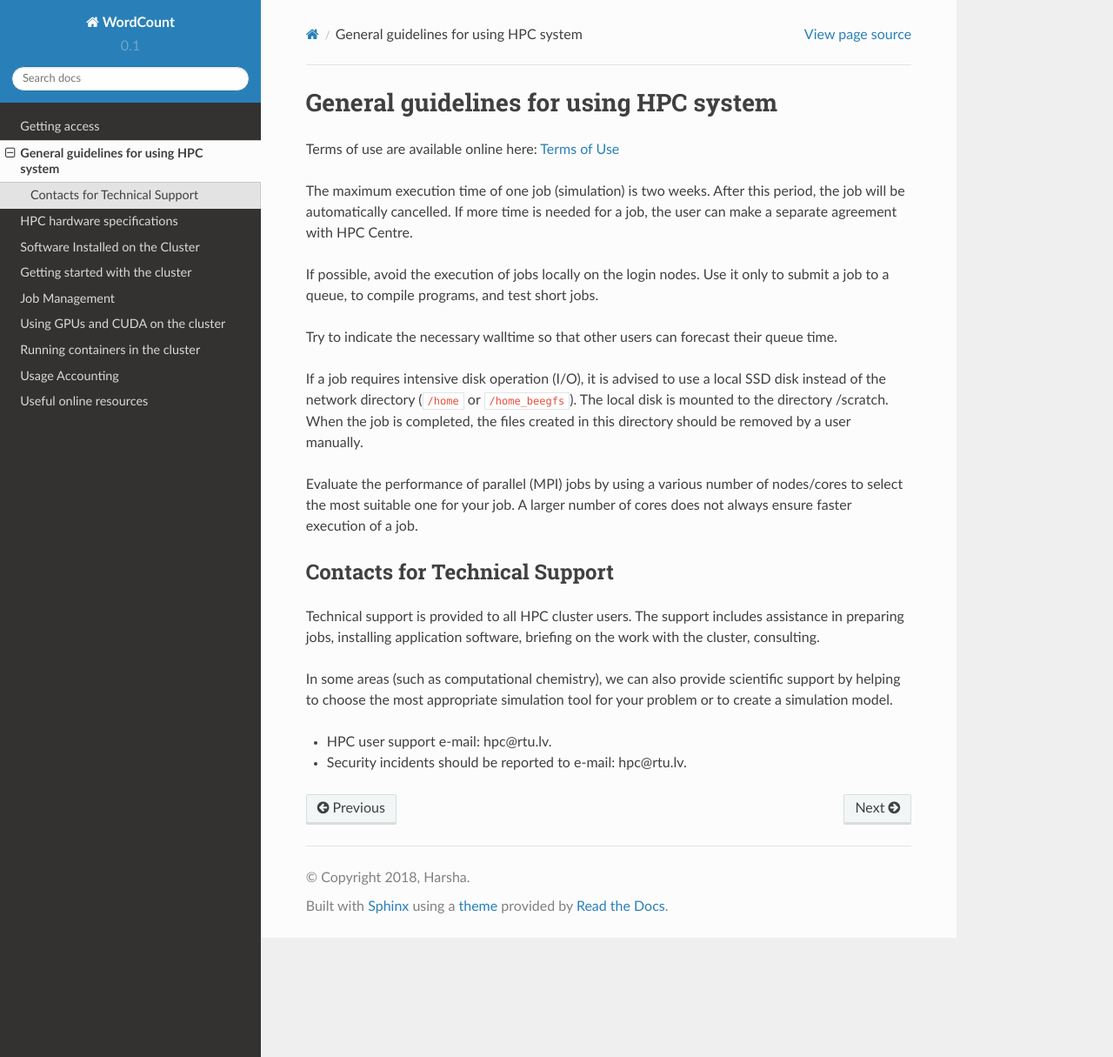
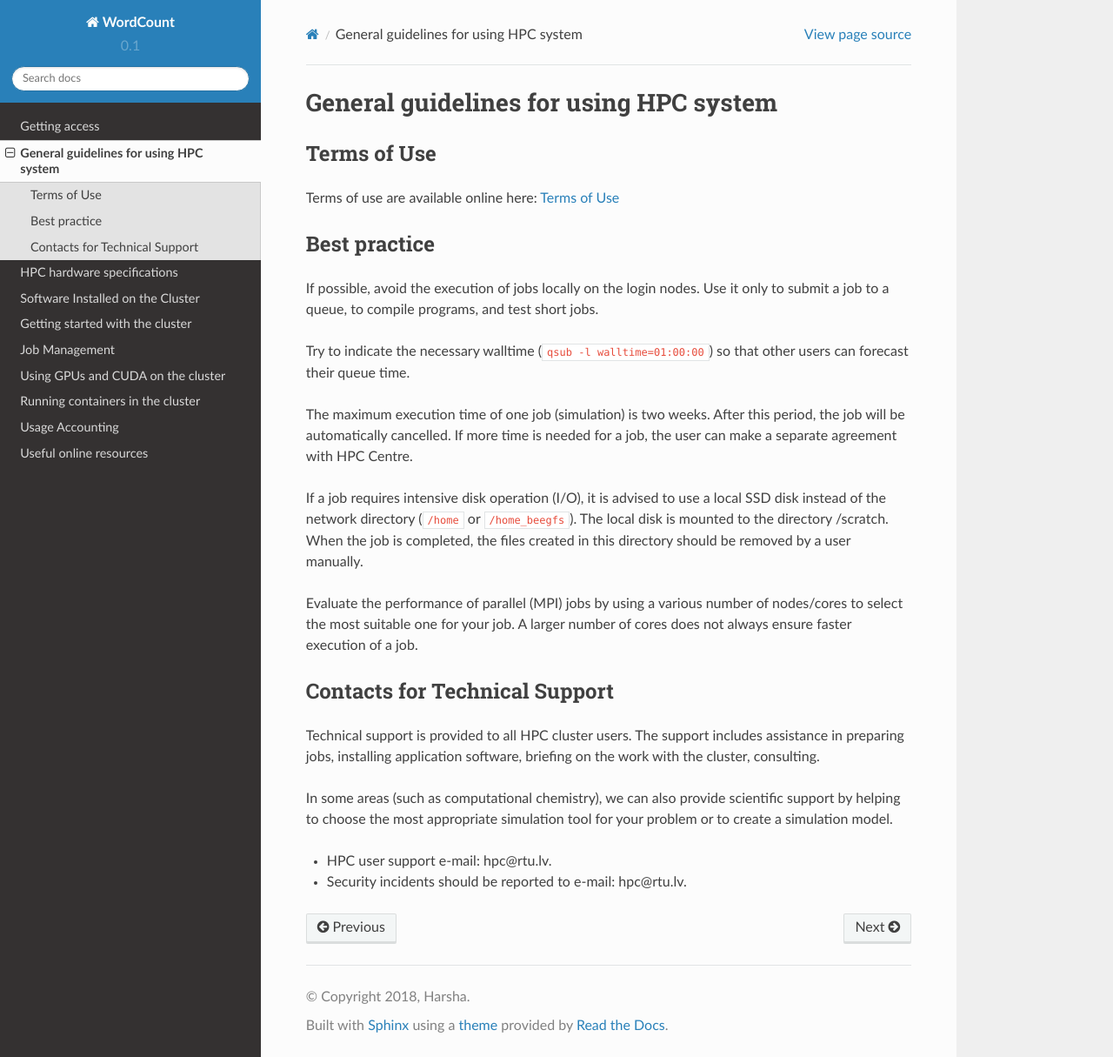
Before and after one commit to cikol/hpc-guide, a Sphinx documentation site: the page built from doc/general_gudelines.md, in a window 1280 px wide and 1215 px high. Shown: the whole window at 87% size. Built offline with Sphinx 7.4.7 and the Read the Docs theme 2.0.0, drawn with Linux system fonts in a browser that asks for light colours.

Commit message:
Update general_gudelines.md

```diff
--- a/doc/general_gudelines.md
+++ b/doc/general_gudelines.md
@@ -1,11 +1,13 @@
 # General guidelines for using HPC system
+## Terms of Use
 Terms of use are available online here: [Terms of Use](https://hpc.rtu.lv/hpc/hpc-services/using-hpc/?lang=en)
 
-The maximum execution time of one job (simulation) is two weeks. After this period, the job will be automatically cancelled. If more time is needed for a job, the user can make a separate agreement with HPC Centre.
-
+## Best practice
 If possible, avoid the execution of jobs locally on the login nodes. Use it only to submit a job to a queue, to compile programs, and test short jobs.
 
-Try to indicate the necessary walltime so that other users can forecast their queue time.
+Try to indicate the necessary walltime (`qsub -l walltime=01:00:00`) so that other users can forecast their queue time.
+
+The maximum execution time of one job (simulation) is two weeks. After this period, the job will be automatically cancelled. If more time is needed for a job, the user can make a separate agreement with HPC Centre.
 
 If a job requires intensive disk operation (I/O), it is advised to use a local SSD disk instead of the network directory (`/home` or `/home_beegfs`). The local disk is mounted to the directory /scratch. When the job is completed, the files created in this directory should be removed by a user manually.
 
```
